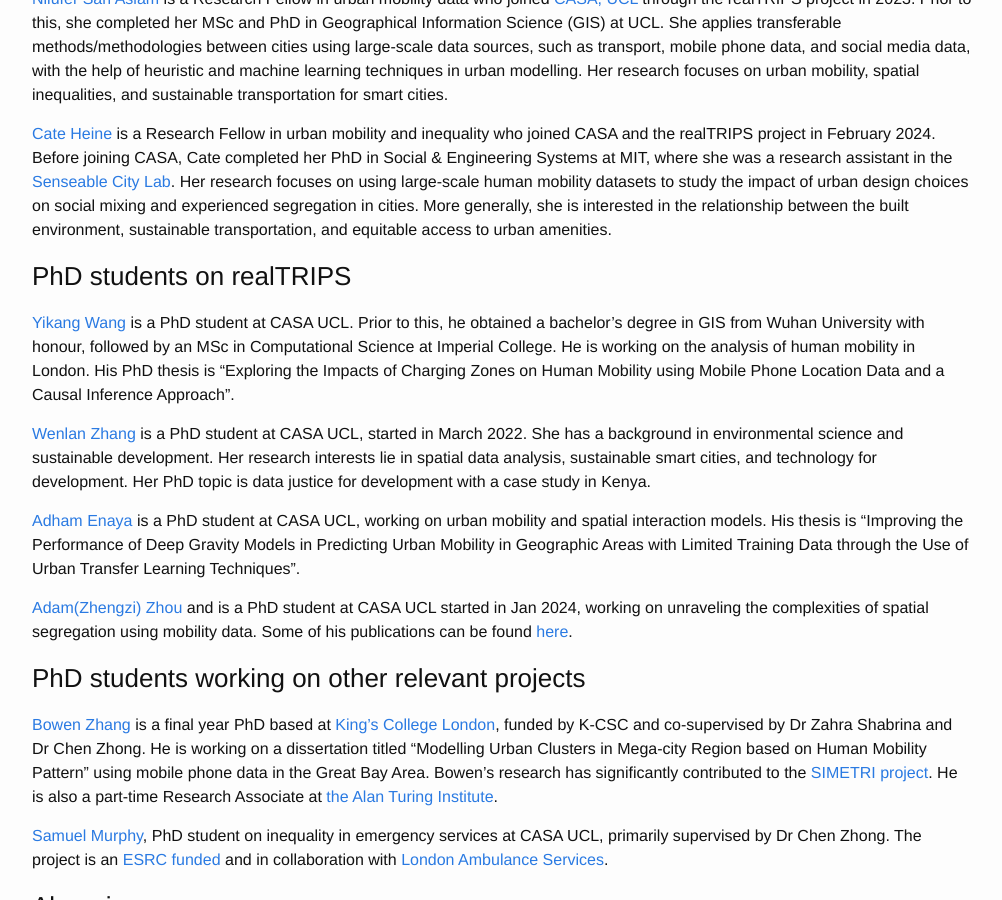
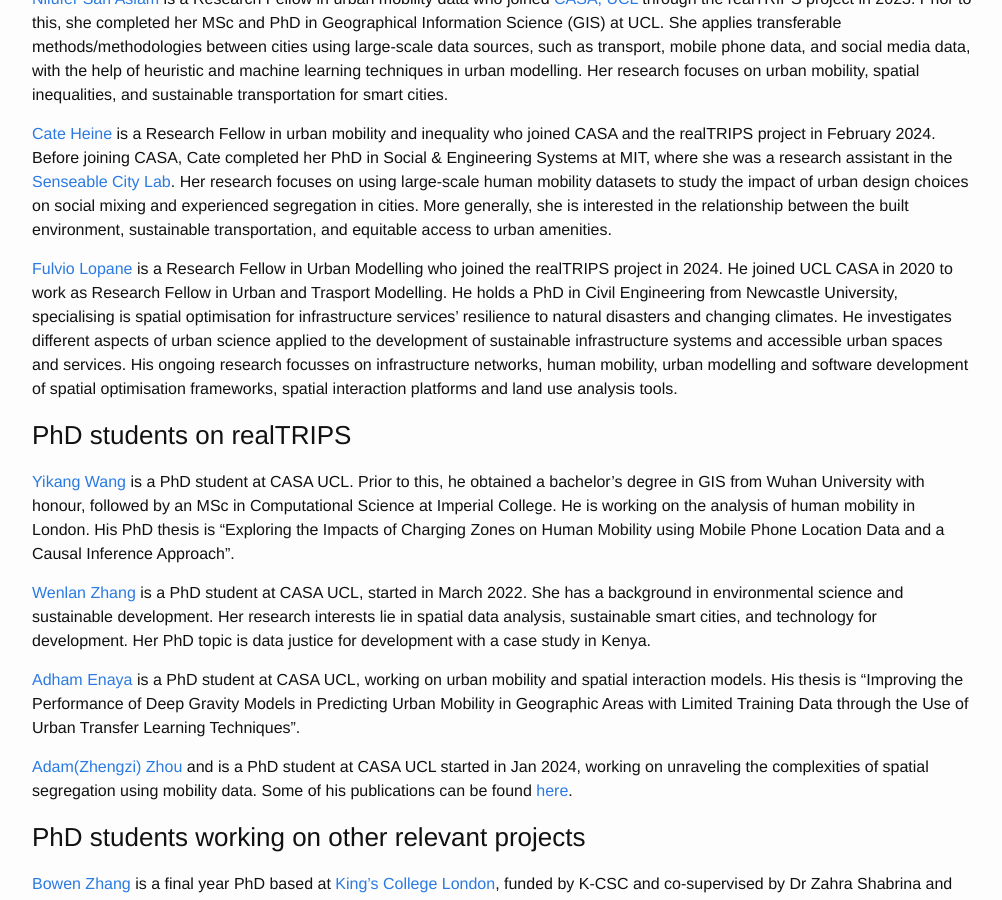
Before and after one commit to c-zhong-ucl-ac-uk/realTRIPS, a Jekyll site: the page built from team.md, in a window 1280 px wide and 900 px high, scrolled down 376 px. Shown: the whole window, without its empty margins (138-1140 px from the left). Built offline with Jekyll 4.4.1, drawn with Linux system fonts in a browser that asks for light colours; our own code applies the rules of GitHub Pages for plain Markdown files.

Commit message:
Update team.md

```diff
--- a/team.md
+++ b/team.md
@@ -13,6 +13,8 @@
 [Nilufer Sari Aslam](https://scholar.google.co.uk/citations?user=ha04uDcAAAAJ&hl=en) is a Research Fellow in urban mobility data who joined [CASA, UCL](https://www.ucl.ac.uk/bartlett/casa) through the realTRIPS project in 2023. Prior to this, she completed her MSc and PhD in Geographical Information Science (GIS) at UCL. She applies transferable methods/methodologies between cities using large-scale data sources, such as transport, mobile phone data, and social media data, with the help of heuristic and machine learning techniques in urban modelling. Her research focuses on urban mobility, spatial inequalities, and sustainable transportation for smart cities.
 
 [Cate Heine](https://scholar.google.com/citations?user=rWS08wIAAAAJ&hl=en) is a Research Fellow in urban mobility and inequality who joined CASA and the realTRIPS project in February 2024. Before joining CASA, Cate completed her PhD in Social & Engineering Systems at MIT, where she was a research assistant in the [Senseable City Lab](https://senseable.mit.edu/). Her research focuses on using large-scale human mobility datasets to study the impact of urban design choices on social mixing and experienced segregation in cities. More generally, she is interested in the relationship between the built environment, sustainable transportation, and equitable access to urban amenities.
+
+[Fulvio Lopane](https://fdlop.com/) is a Research Fellow in Urban Modelling who joined the realTRIPS project in 2024. He joined UCL CASA in 2020 to work as Research Fellow in Urban and Trasport Modelling. He holds a PhD in Civil Engineering from Newcastle University, specialising is spatial optimisation for infrastructure services' resilience to natural disasters and changing climates. He investigates different aspects of urban science applied to the development of sustainable infrastructure systems and accessible urban spaces and services. His ongoing research focusses on infrastructure networks, human mobility, urban modelling and software development of spatial optimisation frameworks, spatial interaction platforms and land use analysis tools.
 
 ### PhD students on realTRIPS
 
```
